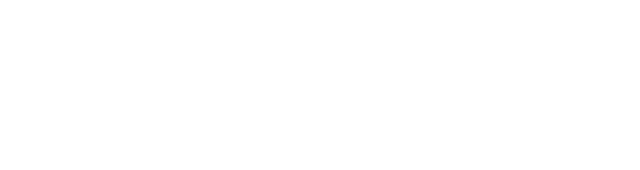
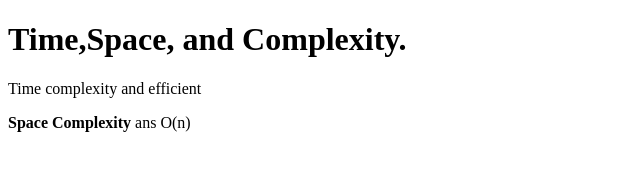
Before and after one commit to acciojob/time-and-space-complexity-THE-KAYASTHA, a website: page main.html in a window 1280 px wide. Shown: the whole page, without its empty margins (0-640 px from the left). Drawn offline with Linux system fonts and the light colour scheme.

Commit message:
created a submission

```diff
--- a/main.html
+++ b/main.html
@@ -9,7 +9,11 @@
 <body>
 	<!-- the entire body must be written by student -->
     <script type="text/javascript" src="./script.js">
+
 </script>
+<h1>Time,Space, and Complexity.</h1>
+	<p>Time complexity and efficient </p>
+	<p><b>Space Complexity</b> ans O(n)</p>
 
 </body>
 
```
